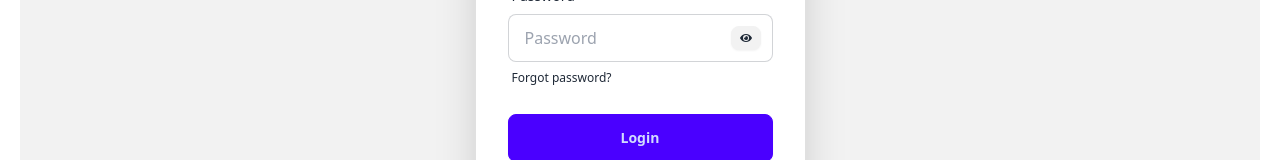
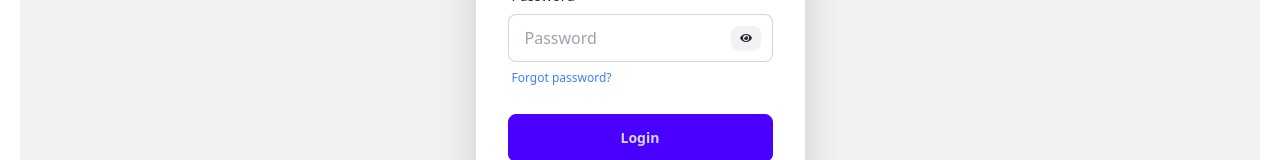
Before and after one commit to mdekramulridoy/Lingo-Bingo, a React (Vite) app: page /login in a window 1280 px wide. Shown: the part 432-592 px from the top of the page. Built offline with nearby package versions, Linux system fonts and the light colour scheme; no server answers.

Commit message:
user picture update complete

```diff
--- a/src/components/Login.jsx
+++ b/src/components/Login.jsx
@@ -91,7 +91,7 @@ const Login = () => {
                 <Link
                   onClick={handleForgetPassword}
                   href="#"
-                  className="label-text-alt link link-hover"
+                  className="label-text-alt text-blue-500 link link-hover"
                 >
                   Forgot password?
                 </Link>
--- a/src/components/Navbar.jsx
+++ b/src/components/Navbar.jsx
@@ -1,7 +1,7 @@
 import React, { useContext } from "react";
 import { Link, NavLink, useNavigate } from "react-router-dom";
 import { AuthContext } from "../providers/AuthProvider";
-import "animate.css";  // Import Animate.css
+import "animate.css";
 
 const Navbar = () => {
   const { user, signOutUser } = useContext(AuthContext);
--- a/src/providers/AuthProvider.jsx
+++ b/src/providers/AuthProvider.jsx
@@ -53,6 +53,8 @@ const AuthProvider = ({ children }) => {
         setLoading(true);
         try {
           const result = await signInWithPopup(auth, googleProvider);
+          const user = result.user;
+          setUser(user); // Ensure to set the user including the photoURL
           return result;
         } catch (error) {
           console.error("Error signing in with Google:", error.message);
@@ -61,6 +63,7 @@ const AuthProvider = ({ children }) => {
           setLoading(false);
         }
       };
+
 
     const signOutUser = async () => {
         setLoading(true);
```
Lines whose indentation alone changed are shown as unchanged.
